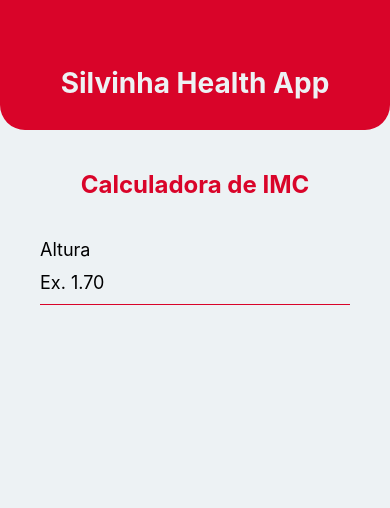
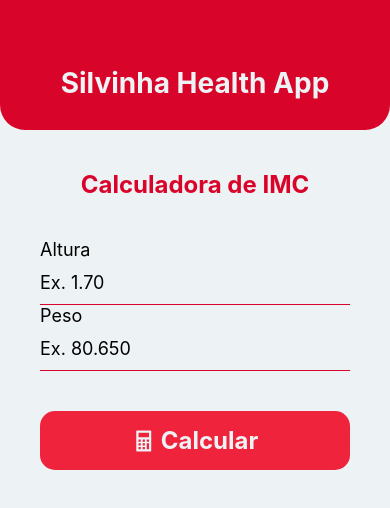
Before and after one commit to varraschin/SilvinhaHealthApp, a React Native app in the folder SilvinhaHealthApp/: screen / in a window 390 px wide. Shown: the top 508 px of the page. Built offline with nearby package versions, Linux system fonts and the light colour scheme.

Commit message:
Inclusão do botão

```diff
--- a/SilvinhaHealthApp/App.js
+++ b/SilvinhaHealthApp/App.js
@@ -1,5 +1,7 @@
 import { StatusBar } from 'expo-status-bar';
-import { StyleSheet, Text, View, SafeAreaView, TextInput } from 'react-native';
+import { Touchable, TouchableOpacity } from 'react-native';
+import { StyleSheet, Text, View, SafeAreaView, TextInput,} from 'react-native';
+import Ionicons from "@expo/vector-icons/Ionicons";
 
 export default function App() {
   return (
@@ -18,7 +20,22 @@
             keyboardType='numeric'
           ></TextInput>
         </View>
+        <View style={{margintTop: 25}}>
+          <Text style={styles.label}>Peso</Text>
+          <TextInput
+            style={styles.input}
+            placeholder='Ex. 80.650'
+            keyboardType='numeric'
+          ></TextInput>
+        </View>
 
+        <TouchableOpacity
+          style={styles.button}
+          onPress={() => alert("ABACATE")}
+        >
+          <Ionicons name="calculator-sharp" size={24} color="#edf2f4" />
+          <Text style={styles.text}>Calcular</Text>
+        </TouchableOpacity>
       </View>
       <StatusBar style='light' />
     </SafeAreaView>
@@ -66,6 +83,23 @@
       widht: '100%',
       fontSize: 18,
       borderColor: '#D90429',
-      borderBottomWidth: 1,
+      borderBottomWidth: 1
     },
+    button: {
+      width: '100%',
+      paddingVertical: 15,
+      flexDirection: 'row',
+      justifyContent: 'center',
+      alignItems: 'center',
+      backgroundColor: '#ef233c',
+      borderRadius: 15,
+      marginTop: 40,
+      marginBottom: 10,
+    },
+    text: {
+      color: '#edf2f4',
+      fontSize: 24,
+      fontWeight: 'bold',
+      marginLeft: 5,
+    }
 });
--- a/SilvinhaHealthApp/package.json
+++ b/SilvinhaHealthApp/package.json
@@ -12,7 +12,10 @@
     "expo": "~52.0.35",
     "expo-status-bar": "~2.0.1",
     "react": "18.3.1",
-    "react-native": "0.76.7"
+    "react-native": "0.76.7",
+    "react-dom": "18.3.1",
+    "react-native-web": "~0.19.13",
+    "@expo/metro-runtime": "~4.0.1"
   },
   "devDependencies": {
     "@babel/core": "^7.20.0"
```
Also changed, not shown: 2 other files (tests, documents, lock files or other folders).
